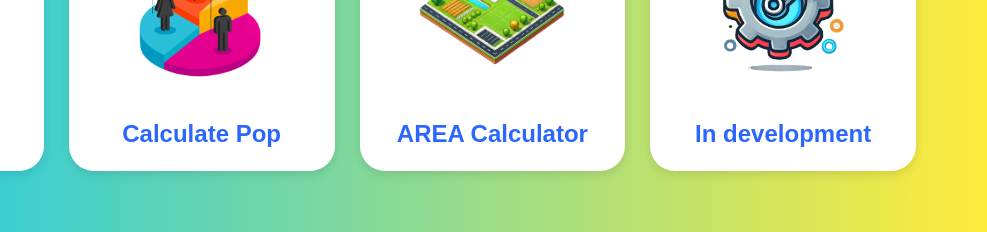
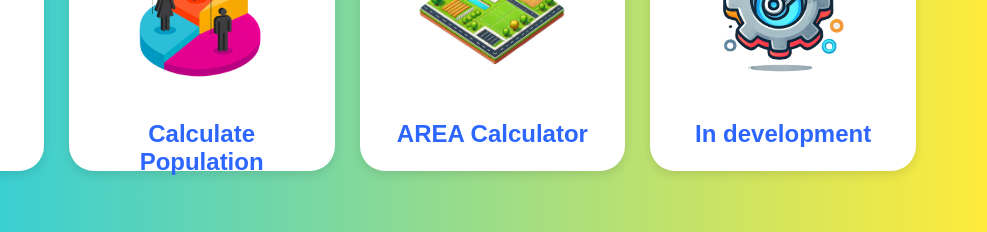
Before and after one commit to mponline1/mponline1.github.io, a plain HTML site: page index.html in a window 1280 px wide. Shown: the part 568-800 px from the top of the page, 293-1280 px from the left. Drawn offline with Linux system fonts and the light colour scheme.

Commit message:
index.html

```diff
--- a/index.html
+++ b/index.html
@@ -145,8 +145,8 @@
                 <p>Prepare PLLU</p>
             </a>
             <a href="page6.html" class="grid-item">
-                <img src="pop.png" alt="Calculate Pop">
-                <p>Calculate Pop</p>
+                <img src="pop.png" alt="Calculate Population">
+                <p>Calculate Population</p>
             </a>
             <a href="page7.html" class="grid-item">
                 <img src="bldgarea.png" alt="AREA Calculator">
```
